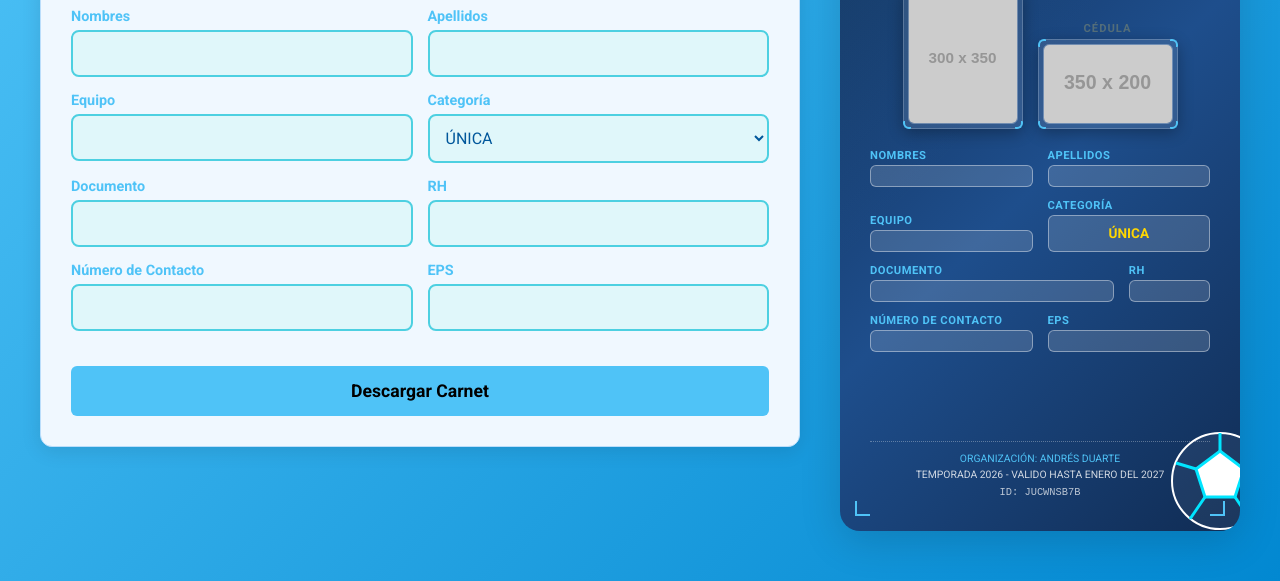
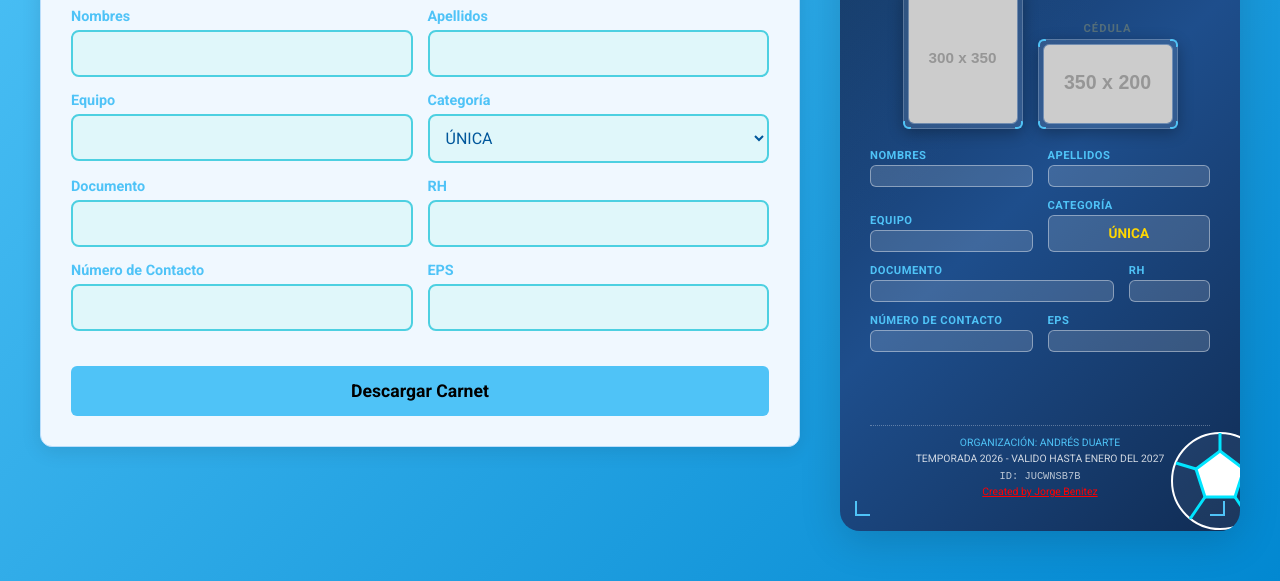
Before and after one commit to Jorge192431/football-id-card, a plain HTML site: page index.html in a window 1280 px wide. Shown: the part 219-800 px from the top of the page. Drawn offline with Linux system fonts and the light colour scheme; placeholder pictures from the web are drawn by us; a web font is replaced by a local one.

Commit message:
Actualizar estilo del crédito: texto rojo y subrayado

```diff
--- a/index.html
+++ b/index.html
@@ -192,6 +192,7 @@
                         <p class="org-name">ORGANIZACIÓN: ANDRÉS DUARTE</p>
                         <p class="season-info">TEMPORADA 2026 - VALIDO HASTA ENERO DEL 2027</p>
                         <p class="card-id">ID: JUCWNSB7B</p>
+                        <p class="creator-credit">Created by Jorge Benitez</p>
                     </div>
                 </div>
             </div>
--- a/styles.css
+++ b/styles.css
@@ -454,3 +454,8 @@ select:focus {
     margin-top: 5px;
     font-family: monospace;
 }
+
+.footer-info .creator-credit {
+    color: red;
+    text-decoration: underline;
+}
```
